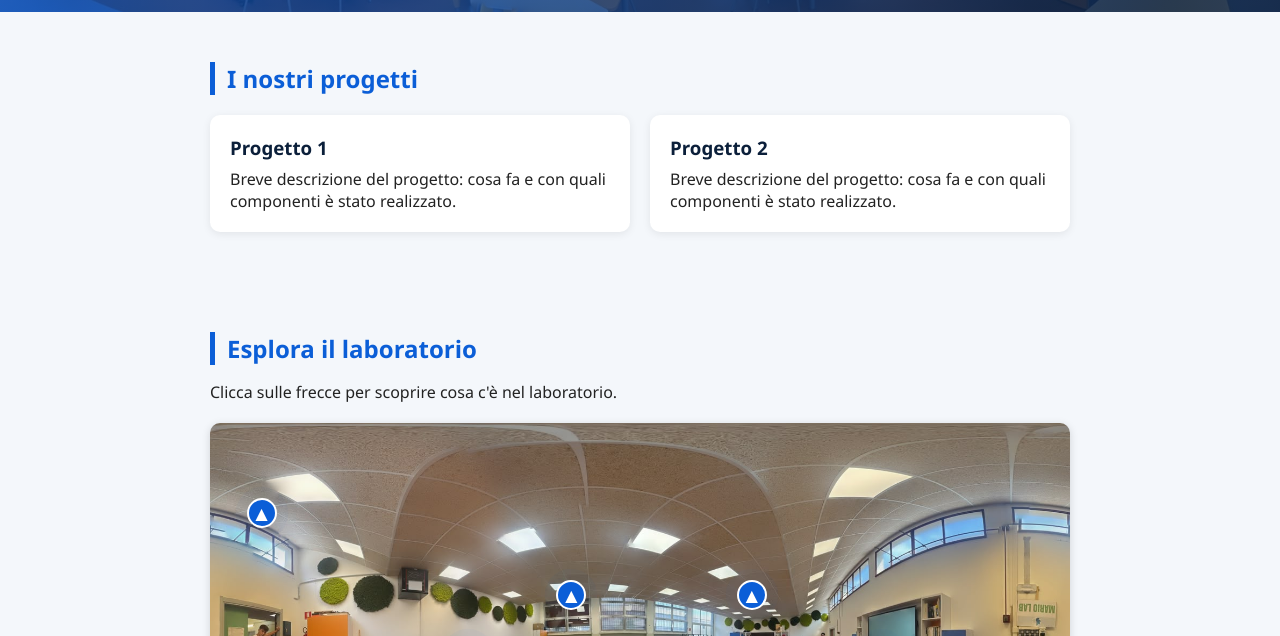
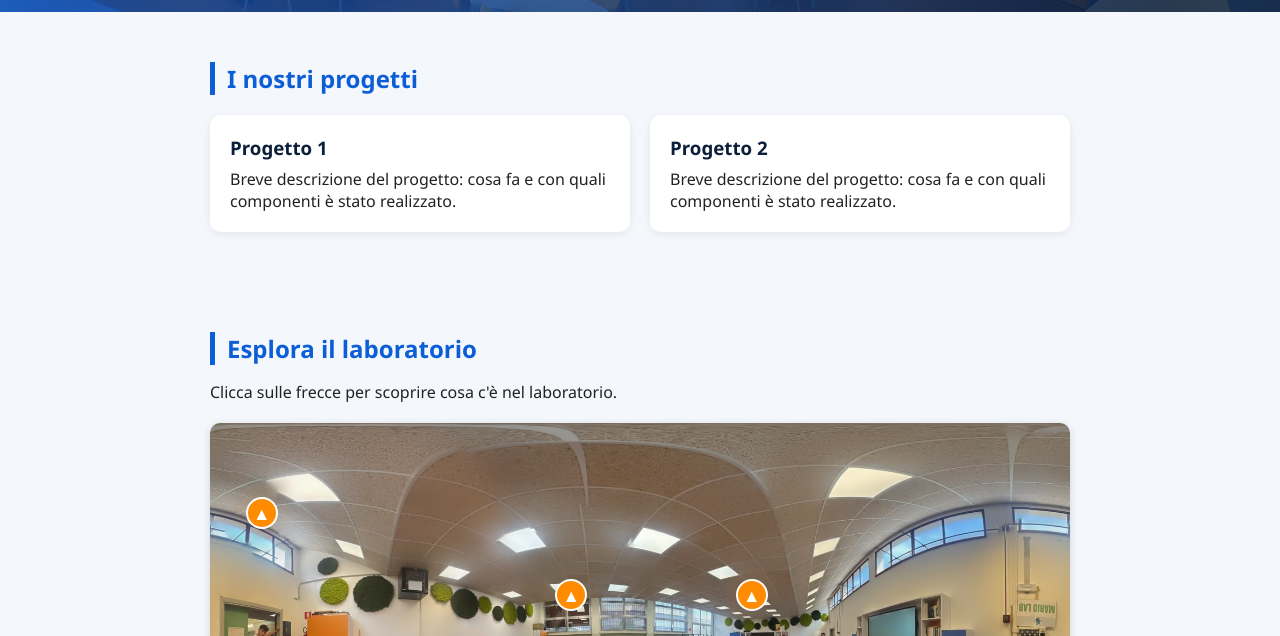
Before and after one commit to mohamedwaelabdelhafizfadlawadalla-cell/laboratorio-di-scuola-, a plain HTML site: page index.html in a window 1280 px wide. Shown: the part 286-922 px from the top of the page. Drawn offline with Linux system fonts and the light colour scheme.

Commit message:
Refactor styles for hero, hotspots, and footer
Updated hero background, modified hotspot styles, and reintroduced footer styles.

```diff
--- a/style.css
+++ b/style.css
@@ -56,6 +56,7 @@ nav a:hover {
   text-align: center;
   padding: 80px 20px;
 }
+
 .hero h1 {
   font-size: 2.2em;
   margin-bottom: 12px;
@@ -95,20 +96,6 @@ nav a:hover {
   margin-bottom: 8px;
 }
 
-footer {
-  background: #0b1f3a;
-  color: #cfd9e8;
-  text-align: center;
-  padding: 20px;
-  margin-top: 40px;
-}
-
-
-
-
-
-
-
 .panorama-container {
   position: relative;
   margin-top: 20px;
@@ -124,31 +111,30 @@ footer {
 
 .hotspot {
   position: absolute;
-  width: 30px;
-  height: 30px;
-  background: #0b5ed7;
+  width: 32px;
+  height: 32px;
+  background: #ff8c00;
   color: white;
   border-radius: 50%;
   display: flex;
   align-items: center;
   justify-content: center;
-  font-size: 1.3em;
+  font-size: 1.1em;
   font-weight: bold;
   cursor: pointer;
   border: 2px solid white;
-  box-shadow: 0 0 0 rgba(11,94,215,0.6);
   animation: pulse 2s infinite;
   transform: translate(-50%, -50%);
 }
 
 .hotspot:hover {
-  background: #ff8c00;
+  background: #0b5ed7;
 }
 
 @keyframes pulse {
-  0% { box-shadow: 0 0 0 0 rgba(11,94,215,0.6); }
-  70% { box-shadow: 0 0 0 12px rgba(11,94,215,0); }
-  100% { box-shadow: 0 0 0 0 rgba(11,94,215,0); }
+  0% { box-shadow: 0 0 0 0 rgba(255,140,0,0.6); }
+  70% { box-shadow: 0 0 0 12px rgba(255,140,0,0); }
+  100% { box-shadow: 0 0 0 0 rgba(255,140,0,0); }
 }
 
 .info-box {
@@ -184,3 +170,11 @@ footer {
   cursor: pointer;
   color: #888;
 }
+
+footer {
+  background: #0b1f3a;
+  color: #cfd9e8;
+  text-align: center;
+  padding: 20px;
+  margin-top: 40px;
+}
```
